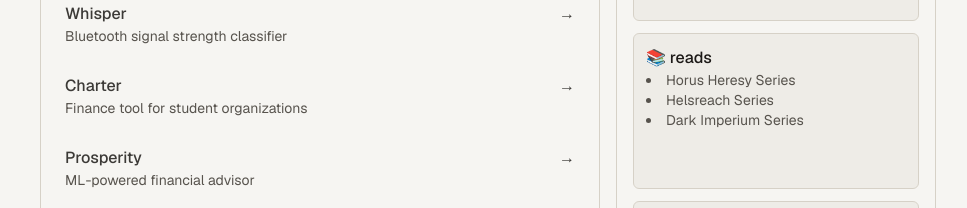
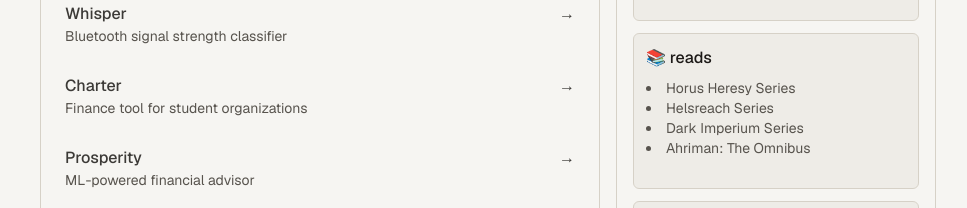
Before and after one commit to drew-tom1/me.dev, a Next.js app: page / in a window 1280 px wide. Shown: the part 379-587 px from the top of the page, without its empty margins (152-1119 px from the left). Built offline with nearby package versions, Linux system fonts and the light colour scheme.

Commit message:
formatting fix

```diff
--- a/app/page.tsx
+++ b/app/page.tsx
@@ -2,6 +2,7 @@ import { Photos } from "app/components/photos";
 import { Typewriter } from "nextjs-simple-typewriter";
 import { projects } from "./projects/project-info/projects";
 import Link from "next/link";
+import Image from "next/image";
 
 export default function Page() {
   return (
@@ -83,10 +84,11 @@ export default function Page() {
 
           <div className="flex flex-1 flex-col rounded-md border border-[var(--cream-border)] bg-[var(--cream-surface)] p-3 dark:border-gray-700 dark:bg-gray-800/50">
             <h3 className="font-medium text-stone-900 dark:text-gray-100">📚 reads</h3>
-            <ul className="list-inside list-disc text-sm text-stone-600 dark:text-gray-400">
+            <ul className="mt-2 list-inside list-disc text-sm text-stone-600 dark:text-gray-400">
               <li>Horus Heresy Series</li>
               <li>Helsreach Series</li>
               <li>Dark Imperium Series</li>
+              <li>Ahriman: The Omnibus</li>
             </ul>
           </div>
 
```
